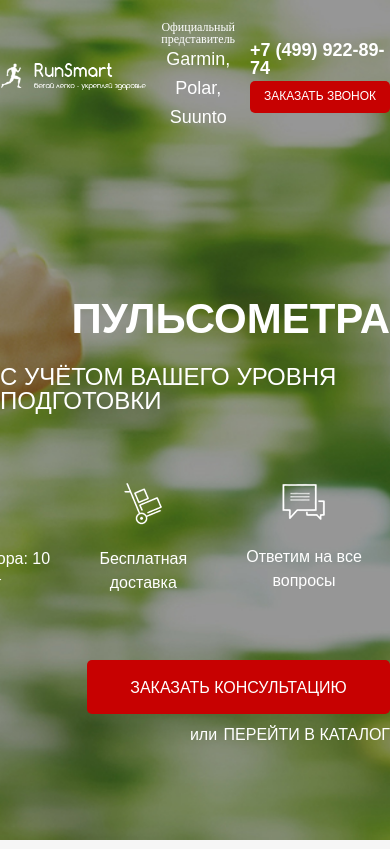
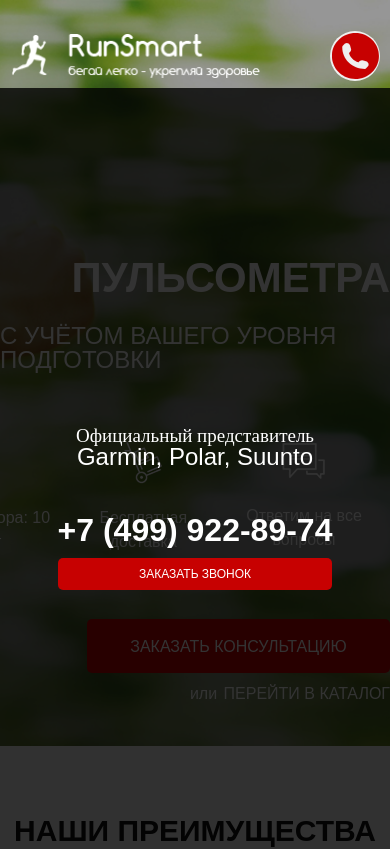
Before and after one commit to zholkin85/Pulse, a website: page src/index.html in a window 390 px wide. Shown: the top 849 px of the page. Drawn offline with Linux system fonts and the light colour scheme.

Commit message:
added media(640px) for '_header'

```diff
--- a/src/index.html
+++ b/src/index.html
@@ -19,6 +19,7 @@
                     <img src="img/logo.png" alt="logo">
                 </a>
                 <!-- /.header__logo -->
+                <div class="header__wrapper">
                     <div class="header__official">
                         Официальный представитель
                         <span>Garmin, Polar, Suunto</span>
@@ -27,10 +28,15 @@
                     <div class="header__contacts">
                         <a href="#" tel: "+74999228974" class="header__phone">+7 (499) 922-89-74</a>
                         <!-- /.header__phone -->
-                    <button class="button">заказать звонок</button>
+                        <button class="button button_header">заказать звонок</button>
                         <!-- /.button -->
                     </div>
                     <!-- /.header__contacts -->
+                </div>
+                <button class="header__call">
+                    <img src="icons/telephone.svg" alt="Icon: telephone">
+                </button>
+                <!-- /.header__wrapper -->
             </header>
             <!-- /.header -->
             <div class="promo__wrapper">
--- a/src/sass/bloks/_button.scss
+++ b/src/sass/bloks/_button.scss
@@ -1,5 +1,5 @@
 .button {
-    width: 140px;
+    width: 100%;
     height: 32px;
     background: $main-color;
     border-radius: 5px;
--- a/src/sass/bloks/_header.scss
+++ b/src/sass/bloks/_header.scss
@@ -7,6 +7,12 @@
         img {
             width: 100%;
         }
+    }
+    &__wrapper {
+        width: 58%;
+        display: flex;
+        align-items: center;
+        justify-content: space-between;
     }
     &__official {
         color: #ffffff;
@@ -38,4 +44,58 @@
         flex-direction: column;
         align-items: flex-end;
     }
+    &__call {
+        display: none;
+        padding: 0;
+        width: 50px;
+        height: 50px;
+        border: none;
+        border-radius: 50%;
+        img {
+            width: 94%;
+        }
+    }
 }
+
+@media (max-width: 640px) {
+    .header {
+        padding: 10px;
+        position: relative;
+        &__wrapper {
+            position: absolute;
+            flex-direction: column;
+            align-items: center;
+            justify-content: center;
+            top: 67px;
+            left: 0;
+            width: 100%;
+            height: 100vh;
+            background: rgba(0, 0, 0, 0.8);
+            transition: 0.6s all;
+        }
+        &__official {
+            font-size: 19px;
+            span {
+                font-size: 24px;
+            }
+        }
+        &__contacts {
+            margin-top: 50px;
+        }
+        &__phone {
+            font-size: 32px;
+        }
+        &__call {
+            display: block;
+        }
+    }
+    .button_header {
+        margin-top: 15px;
+    }
+}
+
+@media (max-width: 570px) {
+    .header {
+        width: 100%;
+    }
+}
--- a/src/sass/bloks/_promo.scss
+++ b/src/sass/bloks/_promo.scss
@@ -1,7 +1,7 @@
 .promo {
     min-height: 650px;
     padding: 21px 0 93px 0;
-    background: url(../img/bcg/bg_promo.jpg) center (center/cover) no-repeat;
+    background: url(../img/bcg/bg_promo.jpg) center (center/cover) no-repeat fixed;
     &__wrapper {
         margin-top: 166px;
         display: flex;
@@ -56,3 +56,10 @@
         color: $main-color-text;
     }
 }
+
+@media (min-width: 320px) {
+    .promo {
+        min-height: 450px;
+        padding-bottom: 40px;
+    }
+}
```
Also changed, not shown: src/css/style.min.css, src/icons/telephone-1.png (added), src/icons/telephone.svg (added). Lines whose indentation alone changed are shown as unchanged.
